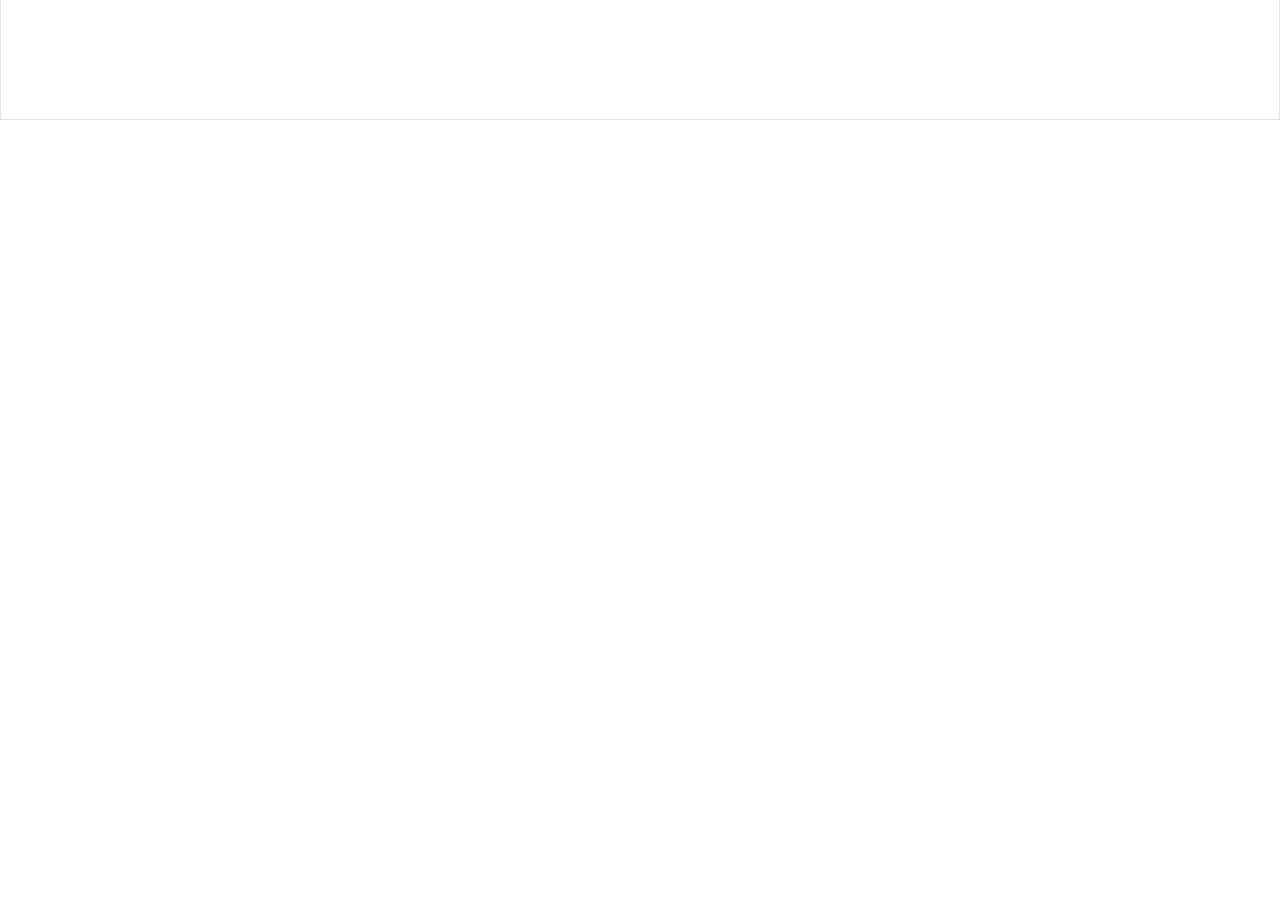
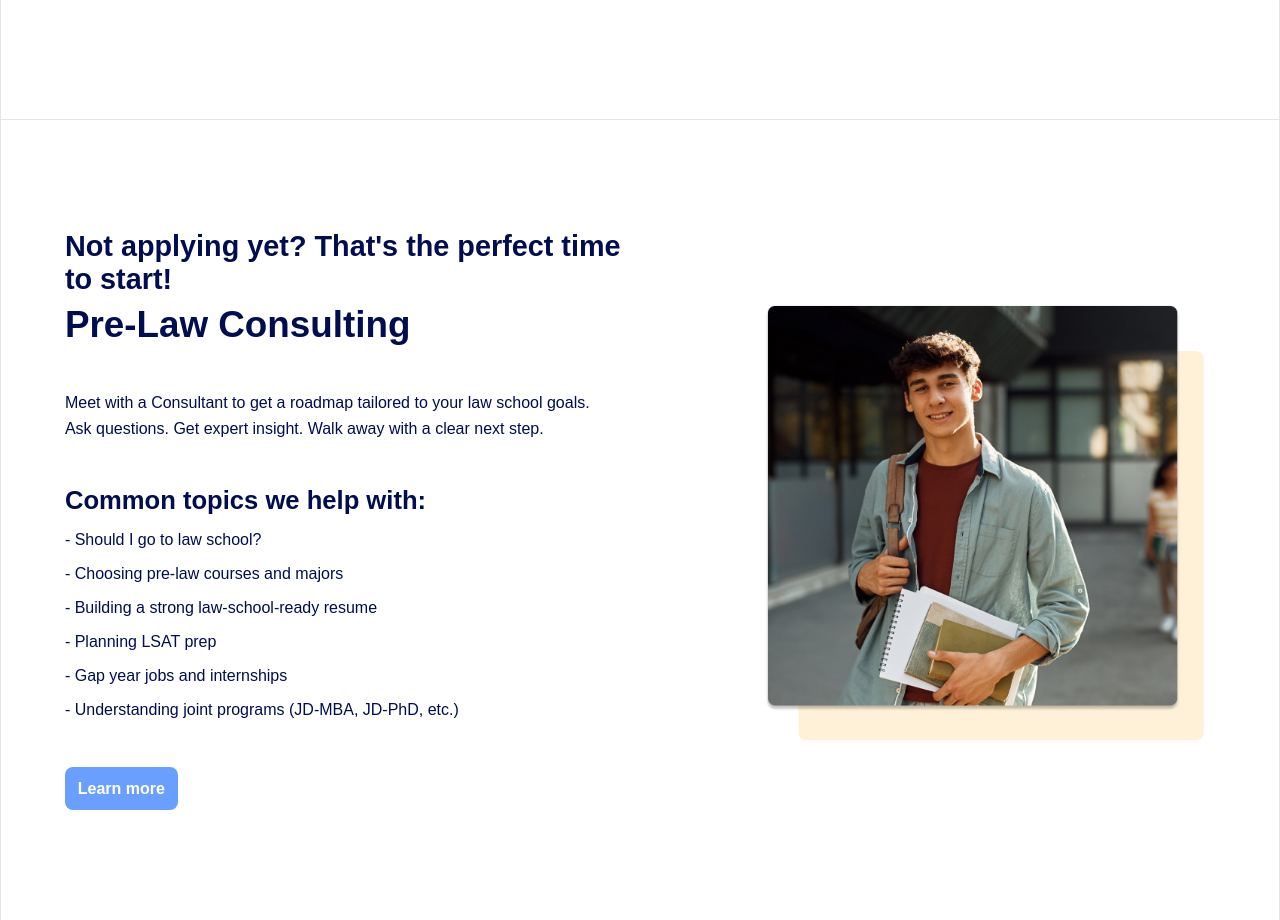
Before and after one commit to DunjaKolarski/site-lawly, a React (Vite) app: page / in a window 1280 px wide. Shown: the part 5360-6280 px from the top of the page. Before the commit the page ends 5480 px from the top, so only its background shows below. Built offline with nearby package versions, Linux system fonts and the light colour scheme.

Commit message:
feat: add home pre law component and styles

```diff
--- /dev/null
+++ b/src/components/home/HomePreLaw.css
@@ -0,0 +1,63 @@
+.home-pre-law {
+  height: 100vh;
+  width: 100%;
+  display: flex;
+  justify-content: center;
+  align-items: center;
+  border-left: 1px solid var(--border-color);
+  border-right: 1px solid var(--border-color);
+}
+.home-pre-law-content {
+  width: 50%;
+  display: flex;
+  flex-direction: column;
+  justify-content: center;
+  gap: 3rem;
+}
+.home-pre-law-title {
+  display: flex;
+  flex-direction: column;
+  justify-content: center;
+  gap: 0.5rem;
+}
+.home-pre-law-title > h4 {
+  font-size: 1.8rem;
+  color: #000d50;
+}
+.home-pre-law-title > h2 {
+  font-size: 2.3rem;
+  color: #000d50;
+}
+.home-pre-law-paragraphs {
+  display: flex;
+  flex-direction: column;
+  justify-content: center;
+  gap: 0.5rem;
+  font-size: 1rem;
+  color: #000d50;
+}
+.home-pre-law-topics {
+  display: flex;
+  flex-direction: column;
+  justify-content: center;
+  gap: 1rem;
+}
+.home-pre-law-topics > h5 {
+  font-size: 1.6rem;
+  color: #000d50;
+}
+.home-pre-law-topics > p {
+  font-size: 1rem;
+  color: #000d50;
+}
+
+.home-pre-law-image {
+  width: 40%;
+  display: flex;
+  justify-content: center;
+  align-items: center;
+}
+.home-pre-law-image > img {
+  width: 100%;
+  height: auto;
+}
--- /dev/null
+++ b/src/components/home/HomePreLaw.tsx
@@ -0,0 +1,43 @@
+import "./HomePreLaw.css";
+import preLaw from "../../assets/pre-law.png";
+
+function HomePreLaw() {
+  return (
+    <section className="home-pre-law">
+      <div className="container-home">
+        <div className="home-pre-law-content">
+          <div className="home-pre-law-title">
+            <h4>Not applying yet? That's the perfect time to start!</h4>
+            <h2>Pre-Law Consulting</h2>
+          </div>
+          <div className="home-pre-law-paragraphs">
+            <p>
+              Meet with a Consultant to get a roadmap tailored to your law
+              school goals.
+            </p>
+            <p>
+              Ask questions. Get expert insight. Walk away with a clear next
+              step.
+            </p>
+          </div>
+          <div className="home-pre-law-topics">
+            <h5>Common topics we help with:</h5>
+            <p>- Should I go to law school?</p>
+            <p>- Choosing pre-law courses and majors</p>
+            <p>- Building a strong law-school-ready resume</p>
+            <p>- Planning LSAT prep</p>
+            <p>- Gap year jobs and internships</p>
+            <p>- Understanding joint programs (JD-MBA, JD-PhD, etc.)</p>
+          </div>
+
+          <button className="primary-button">Learn more</button>
+        </div>
+        <div className="home-pre-law-image">
+          <img src={preLaw} alt="Pre-law student" />
+        </div>
+      </div>
+    </section>
+  );
+}
+
+export default HomePreLaw;
--- a/src/pages/Home.tsx
+++ b/src/pages/Home.tsx
@@ -8,6 +8,7 @@ import HomePopularServices from "../components/home/HomePopularServices";
 import HomeFeaturedConsultants from "../components/home/HomeFeaturedConsultants";
 import HomeApplicants from "../components/home/HomeApplicants";
 import HomeBecomeConsultant from "../components/home/HomeBecomeConsultant";
+import HomePreLaw from "../components/home/HomePreLaw";
 
 function Home() {
   return (
@@ -24,6 +25,7 @@ function Home() {
         <HomeFeaturedConsultants />
         <HomeApplicants />
         <HomeBecomeConsultant />
+        <HomePreLaw />
       </main>
     </>
   );
```
Also changed, not shown: src/assets/pre-law.png (added).
